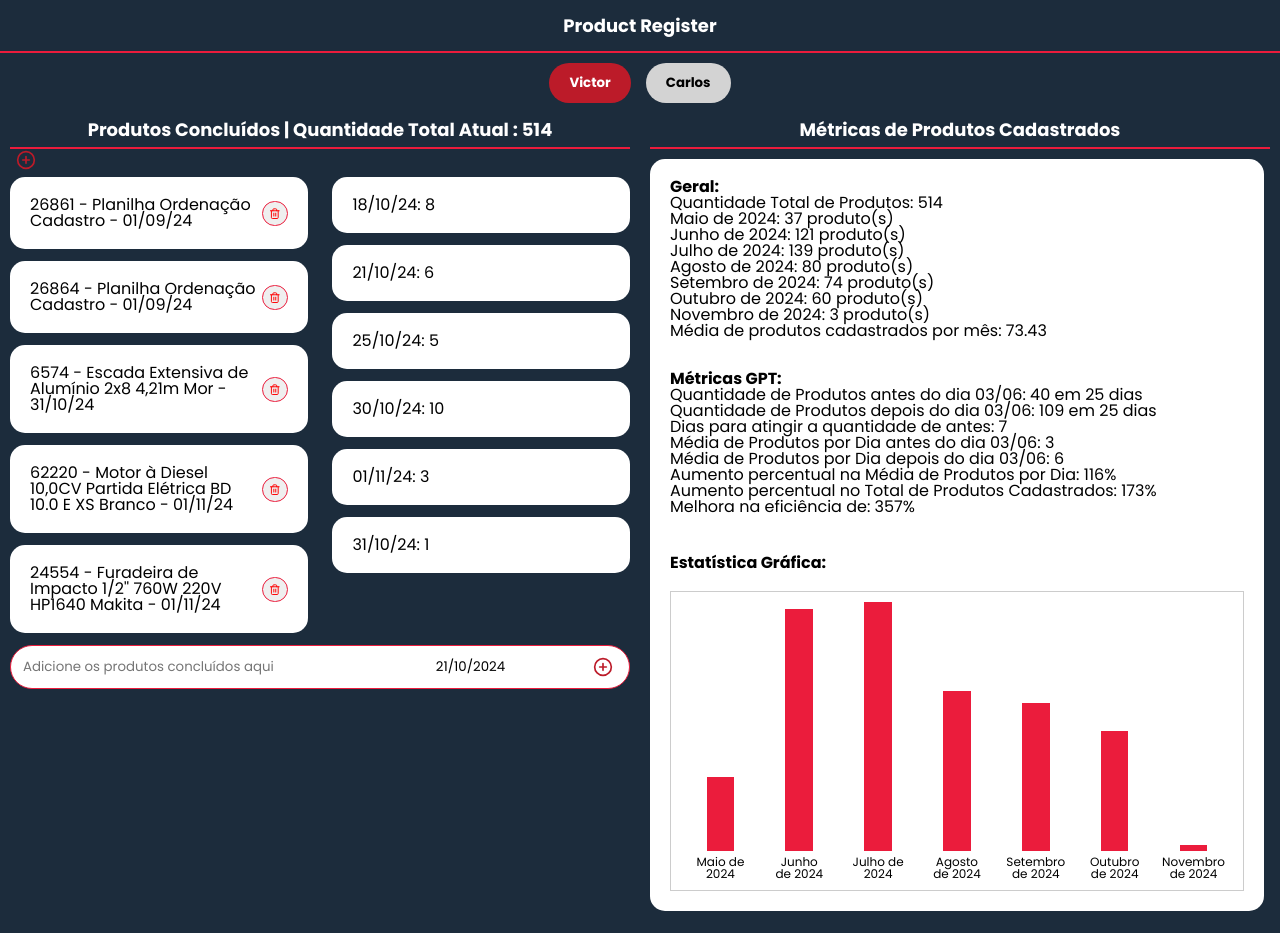
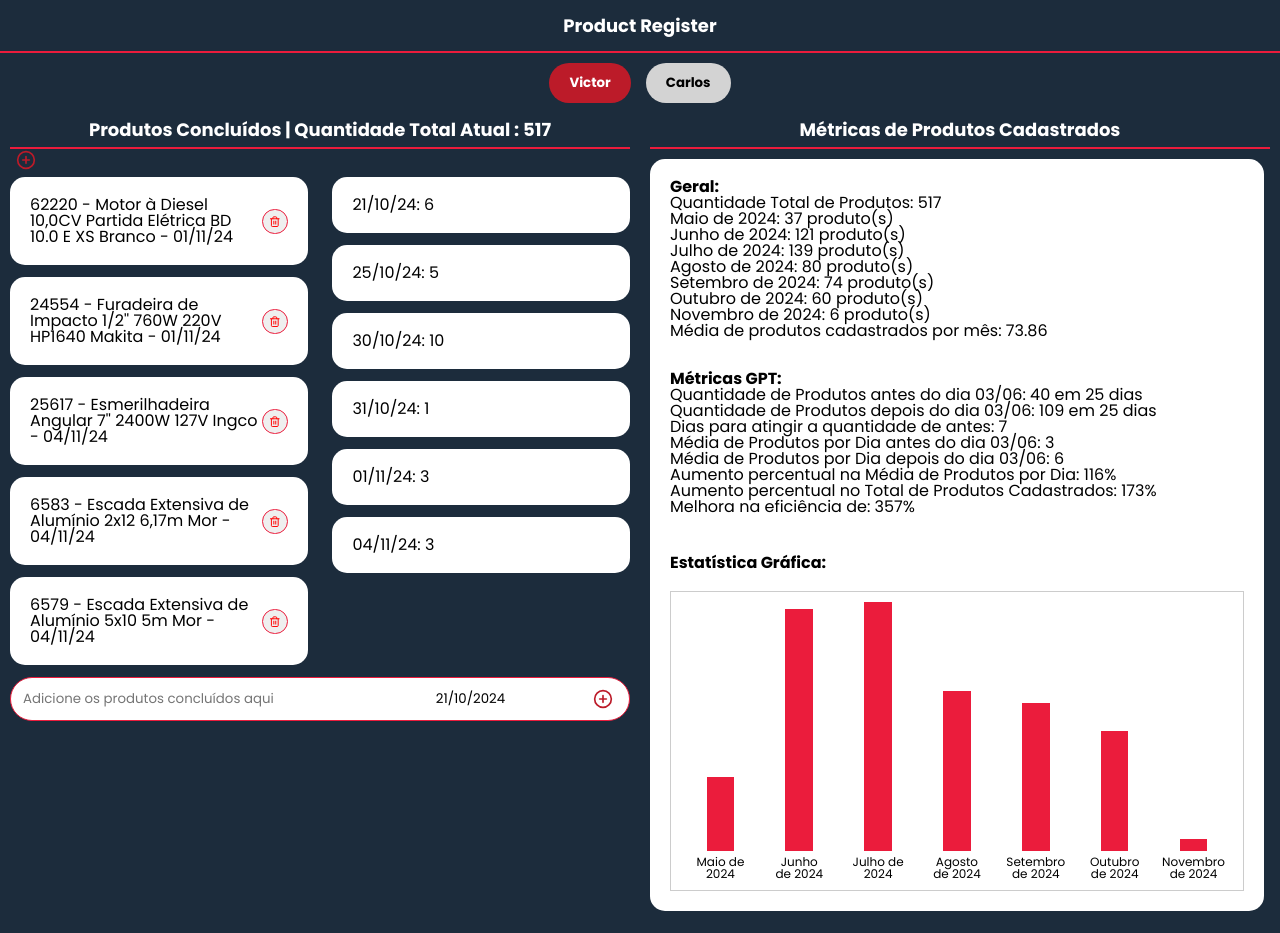
Before and after one commit to victoramattosc/productRegister, a React (Create React App) app: page / in a window 1280 px wide. Built offline with nearby package versions, Linux system fonts and the light colour scheme; a web font is replaced by a local one.

Commit message:
update 04/11

```diff
--- a/src/pages/Data/dataCarlos.js
+++ b/src/pages/Data/dataCarlos.js
@@ -19,4 +19,7 @@ export const dataCadastrador2 = [
     { produto: 'KIT-13692-10UN - Kit Disco de Desbaste 4.1/2! Basic 10 Unid. Tyrolit', data: '2024-11-01' },
     { produto: '65961 - Cadeado TSA Executive 4 Segredos Preto Pado', data: '2024-11-01' },
     { produto: '65703 - Jogo Maleta de Bits Brocas e Ferramentas 71 Peças Makita', data: '2024-11-01' },
+    { produto: '66315 - Jogo de Soquetes com Chave Catraca 1/2" 20 Peças Ingco', data: '2024-11-01' },
+    { produto: '42773 - Disco Motosserra 4.1/2" para Esmerilhadeira Rocast', data: '2024-11-04' },
+    { produto: '59030 - Veda Rosca Líquido 204 100g Tek Bond', data: '2024-11-04' },
 ];
--- a/src/pages/Data/dataVictor.js
+++ b/src/pages/Data/dataVictor.js
@@ -477,7 +477,6 @@ export const dataCadastrador1 = [
     { produto: '40861 - Desempenadeira Aço Inox Lisa 12x29cm Cabo Aberto Galo', data: '2024-10-30' },
     { produto: '66164 - Desempenadeira Aço Inox Arredondada 08x10x24cm Aberta Galo', data: '2024-10-30' },
     { produto: '66167 - Desempenadeira Aço Inox Trapézio 24x13x12cm Aberta Galo', data: '2024-10-30' },
-    { produto: '25834 - Politriz Angular 7" 1400W 220V Ingco', data: '2024-11-01' },
 
     //Ordenação cadastro produto - Planilha
   { produto: "6638 - Planilha Ordenação Cadastro", data: "2024-09-01" },
@@ -513,7 +512,11 @@ export const dataCadastrador1 = [
   { produto: "26861 - Planilha Ordenação Cadastro", data: "2024-09-01" },
   { produto: "26864 - Planilha Ordenação Cadastro", data: "2024-09-01" },
   { produto: "6574 - Escada Extensiva de Alumínio 2x8 4,21m Mor", data: "2024-10-31" },
+  { produto: '25834 - Politriz Angular 7" 1400W 220V Ingco', data: '2024-11-01' },
   { produto: "62220 - Motor à Diesel 10,0CV Partida Elétrica BD 10.0 E XS Branco", data: "2024-11-01" },
   { produto: "24554 - Furadeira de Impacto 1/2'' 760W 220V HP1640 Makita", data: "2024-11-01" },
+  { produto: "25617 - Esmerilhadeira Angular 7'' 2400W 127V Ingco", data: "2024-11-04" },
+  { produto: "6583 - Escada Extensiva de Alumínio 2x12 6,17m Mor", data: "2024-11-04" },
+  { produto: "6579 - Escada Extensiva de Alumínio 5x10 5m Mor", data: "2024-11-04" },
 
 ];
```
